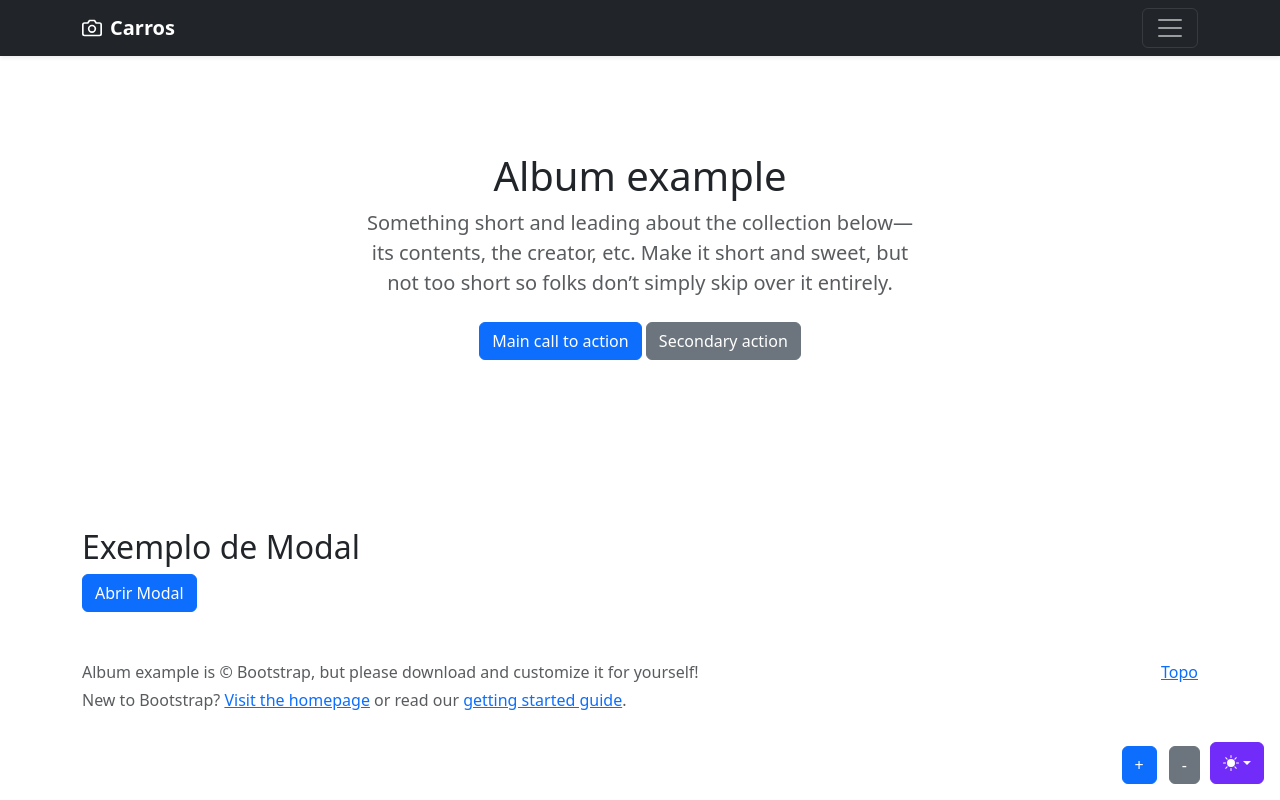
After one commit to osvaldolopes/django.com, a Django app: page /car_detail/18/ in a window 1280 px wide. The commit adds this page. Run offline with Django 5.2, Linux system fonts and the light colour scheme; data comes from the database, SQL or seed files in the repository; both versions use the stored data as it was after the commit; some libraries are stand-ins or nearby versions.

Commit message:
views detail

```diff
--- a/accounts/templates/register.html
+++ b/accounts/templates/register.html
@@ -18,7 +18,7 @@
                 {{ user_form.password2.errors }}
                 <label for="confirmPassword" class="form-label">Confirmação de Senha</label>
                 <input class="form-control" {{ user_form.password2 }}
-            </div>
+            </div></br>
             <button type="submit" class="btn btn-primary">Registrar</button>
         </form>
     </div>
--- a/app/templates/base.html
+++ b/app/templates/base.html
@@ -15,6 +15,14 @@
     <link href="https://cdn.jsdelivr.net/npm/bootstrap@5.3.0-alpha3/dist/css/bootstrap.min.css" rel="stylesheet" integrity="sha384-KK94CHFLLe+nY2dmCWGMq91rCGa5gtU4mk92HdvYe+M/SXH301p5ILy+dN9+nJOZ" crossorigin="anonymous">
 
     <style>
+      .me-5 {
+        margin-right: 5rem !important;
+      }
+
+      .text-content {
+        font-size: 16px;
+      }
+
       form{
         margin: 3rem;
       }
@@ -101,7 +109,7 @@
 
 
   </head>
-  <body>
+  <body class="text-content">
     <svg xmlns="http://www.w3.org/2000/svg" style="display: none;">
       <symbol id="check2" viewBox="0 0 16 16">
         <path d="M13.854 3.646a.5.5 0 0 1 0 .708l-7 7a.5.5 0 0 1-.708 0l-3.5-3.5a.5.5 0 1 1 .708-.708L6.5 10.293l6.646-6.647a.5.5 0 0 1 .708 0z"/>
@@ -118,8 +126,8 @@
       </symbol>
     </svg>
 
-    <!-- Inicio Toggle modo dark -->
-    <div class="dropdown position-fixed bottom-0 end-0 mb-3 me-3 bd-mode-toggle">
+    <!-- Inicio Toggle modo Tema -->
+    <div class="dropdown position-fixed bottom-0 end-0 mb-3 me-3 bd-mode-toggle text-content">
       <button class="btn btn-bd-primary py-2 dropdown-toggle d-flex align-items-center"
               id="bd-theme"
               type="button"
@@ -129,6 +137,7 @@
         <svg class="bi my-1 theme-icon-active" width="1em" height="1em"><use href="#circle-half"></use></svg>
         <span class="visually-hidden" id="bd-theme-text">Toggle theme</span>
       </button>
+
       <ul class="dropdown-menu dropdown-menu-end shadow" aria-labelledby="bd-theme-text">
         <li>
           <button type="button" class="dropdown-item d-flex align-items-center" data-bs-theme-value="light" aria-pressed="false">
@@ -152,23 +161,39 @@
           </button>
         </li>
       </ul>
+      <ul class="dropdown position-fixed bottom-0 end-0 mb-3 me-5 bd-mode-toggle">
+          <button class="btn btn-primary me-2" onclick="adjustFontSize(1)">+</button>
+          <button class="btn btn-secondary" onclick="adjustFontSize(-1)">-</button>
+      </ul>
     </div>
-    <!-- Fin Toggle modo dark -->
+    <!-- Fim Toggle modo Tema -->
 
 <header data-bs-theme="dark">
   <div class="collapse text-bg-dark" id="navbarHeader">
     <div class="container">
       <div class="row">
+
         <div class="col-sm-8 col-md-7 py-4">
-          <h4>Sobre</h4>
-          <p class="text-body-secondary">Add some information about the album below, the author, or any other background context. Make it a few sentences long so folks can pick up some informative tidbits. Then, link them off to some social networking sites or contact information.</p>
+          {% if user.is_authenticated %}
+            <h4>Olá, {{ user.username }}</h4>
+            <p class="text-body-secondary">Add some information about the album below, the author, or any other background context. Make it a few sentences long so folks can pick up some informative tidbits. Then, link them off to some social networking sites or contact information.</p>
+          {% endif %}
         </div>
         <div class="col-sm-4 offset-md-1 py-4">
           <h4>Sistema Django</h4>
           <ul class="list-unstyled">
-            <li><a href="{% url 'cars_list' %}" class="text-white">Carros</a></li>
-            <li><a href="{% url 'new_car' %}" class="text-white">Cadastro Carros</a></li>
-            <li><a href="#" class="text-white">Email me</a></li>
+            {% if user.is_authenticated %}
+              <li><a href="{% url 'new_car' %}" class="text-white">Cadastro Carros</a></li>
+            {% endif %}
+            {% if not user.is_authenticated %}
+              <li><a href="{% url 'register' %}" class="text-white">Cadastre-se</a></li>
+              <li><a href="{% url 'login' %}" class="text-white">Login</a></li>
+            {% endif %}
+            {% if user.is_authenticated %}
+              <li><a href="{% url 'logout' %}" class="text-white">Logout</a></li>
+            {% endif %}
+
+
           </ul>
         </div>
       </div>
@@ -176,14 +201,14 @@
   </div>
   <div class="navbar navbar-dark bg-dark shadow-sm">
     <div class="container">
-      <a href="#" class="navbar-brand d-flex align-items-center">
+      <a href="{% url 'cars_list' %}" class="navbar-brand d-flex align-items-center">
         <svg xmlns="http://www.w3.org/2000/svg" width="20" height="20" fill="none" stroke="currentColor" stroke-linecap="round" stroke-linejoin="round" stroke-width="2" aria-hidden="true" class="me-2" viewBox="0 0 24 24"><path d="M23 19a2 2 0 0 1-2 2H3a2 2 0 0 1-2-2V8a2 2 0 0 1 2-2h4l2-3h6l2 3h4a2 2 0 0 1 2 2z"/><circle cx="12" cy="13" r="4"/></svg>
-        <strong>Album</strong>
+        <strong>Carros</strong>
       </a>
       <button class="navbar-toggler" type="button" data-bs-toggle="collapse" data-bs-target="#navbarHeader" aria-controls="navbarHeader" aria-expanded="false" aria-label="Toggle navigation">
         <span class="navbar-toggler-icon"></span>
       </button>
-    </div>
+       </div>
   </div>
 </header>
 
@@ -220,6 +245,14 @@
 
    <script src="theme.js"></script>
    <script>
+   /* FUNÇÃO TAMANHO DA FONTE */
+
+    function adjustFontSize(change) {
+      const textContent = document.querySelector('.text-content');
+      const currentFontSize = parseInt(window.getComputedStyle(textContent).fontSize);
+      textContent.style.fontSize = (currentFontSize + change) + 'px';
+    }
+
     /*!
      * Color mode toggler for Bootstrap's docs (https://getbootstrap.com/)
      * Copyright 2011-2023 The Bootstrap Authors
--- a/app/urls.py
+++ b/app/urls.py
@@ -19,14 +19,18 @@ from django.contrib import admin
 from django.urls import path
 from django.conf import settings
 from django.conf.urls.static import static
-from cars.views import cars_view, new_car_view
-from accounts.views import register_view
+from cars.views import CarsView, NewCarView, CarDetailView
+from accounts.views import register_view, login_view, logout_view
 
 urlpatterns = [
     path('admin/', admin.site.urls),
     path('register/', register_view, name='register'),
-    path('cars/', cars_view, name='cars_list'),
-    path('new_car/', new_car_view, name='new_car')
+    path('login/', login_view, name='login'),
+    path('logout/', logout_view, name='logout'),
+    path('cars/', CarsView.as_view(), name='cars_list'),
+    path('new_car/', NewCarView.as_view(), name='new_car'),
+    path('car_detail/<int:pk>/', CarDetailView.as_view(), name='car_detail'),
+    path('car_detail/', CarDetailView.as_view(), name='car_detail'),
 ]
 urlpatterns += static(settings.STATIC_URL, document_root=settings.STATIC_URL)
 urlpatterns += static(settings.MEDIA_URL, document_root=settings.MEDIA_ROOT)
--- /dev/null
+++ b/cars/templates/car_detail.html
@@ -0,0 +1,28 @@
+{% extends "base.html" %}
+{% block content %}
+<div class="container mt-5">
+    <h2>Exemplo de Modal</h2>
+    <button type="button" class="btn btn-primary" data-bs-toggle="modal" data-bs-target="#exampleModal">
+        Abrir Modal
+    </button>
+</div>
+
+<!-- Modal -->
+<div class="modal fade" id="exampleModal" tabindex="-1" aria-labelledby="exampleModalLabel" aria-hidden="true">
+    <div class="modal-dialog">
+        <div class="modal-content">
+            <div class="modal-header">
+                <h5 class="modal-title" id="exampleModalLabel">Título do Modal</h5>
+                <button type="button" class="btn-close" data-bs-dismiss="modal" aria-label="Close"></button>
+            </div>
+            <div class="modal-body">
+                <img src="{{ object.photo.url }}" class="img-fluid mb-3" alt="Descrição da imagem">
+                <p>Esta é a descrição da imagem exibida no modal. Você pode colocar qualquer texto aqui para descrever a imagem ou fornecer informações adicionais.</p>
+            </div>
+            <div class="modal-footer">
+                <button type="button" class="btn btn-secondary" data-bs-dismiss="modal">Fechar</button>
+            </div>
+        </div>
+    </div>
+</div>
+{% endblock content %}
--- a/cars/views.py
+++ b/cars/views.py
@@ -1,30 +1,81 @@
-from django.shortcuts import render, redirect
 from cars.models import Car
 from cars.forms import CarModelForm
+from django.views.generic import ListView, CreateView, DetailView
+# from django.shortcuts import render, redirect
+# from django.views import View
+
+
 
 # Create your views here.
 
-def cars_view(request):
-    # FILTRANDO POR ITEM (BRAND, MODEL) DA TABELA CARS
-    # cars = Car.objects.filter(brand='1')
-    # cars = Car.objects.filter(brand__name='Fiat')
-    # cars = Car.objects.filter(model__contains='camaro')
-    # cars = Car.objects.filter(model__icontains='camaro')
-    # cars = Car.objects.all()
-    # cars = Car.objects.all().order_by('-model')
+# FUNCTION BASED VIEWS
+# def cars_view(request):
+#     # FILTRANDO POR ITEM (BRAND, MODEL) DA TABELA CARS
+#     # cars = Car.objects.filter(brand='1')
+#     # cars = Car.objects.filter(brand__name='Fiat')
+#     # cars = Car.objects.filter(model__contains='camaro')
+#     # cars = Car.objects.filter(model__icontains='camaro')
+#     # cars = Car.objects.all()
+#     # cars = Car.objects.all().order_by('-model')
 
-    cars = Car.objects.all().order_by('model')
-    search = request.GET.get('search')
-    if search:
-        cars = cars.filter(model__icontains=search).order_by('model')
-    return render(request, 'cars.html', {'cars': cars})
+#     cars = Car.objects.all().order_by('model')
+#     search = request.GET.get('search')
+#     if search:
+#         cars = cars.filter(model__icontains=search).order_by('model')
+#     return render(request, 'cars.html', {'cars': cars})
 
-def new_car_view(request):
-    if request.method == 'POST':
-        new_car_form = CarModelForm(request.POST, request.FILES)
-        if new_car_form.is_valid():
-            new_car_form.save()
-            return redirect ('cars_list')
-    else:
-        new_car_form = CarModelForm()
-    return render(request, 'new_car.html', {'new_car_form': new_car_form})
+# CLASS BASED VIEWS
+# class CarsView(View):
+#     def get(self, request):
+#         cars = Car.objects.all().order_by('model')
+#         search = request.GET.get('search')
+#         if search:
+#             cars = cars.filter(model__icontains=search).order_by('model')
+#         return render(request, 'cars.html', {'cars': cars})
+
+class CarsView(ListView):
+    model = Car
+    template_name = 'cars.html'
+    context_object_name = 'cars'
+
+    def get_queryset(self):
+        cars = super().get_queryset().order_by('model')
+        search = self.request.GET.get('search')
+        if search:
+            cars = cars.filter(model__icontains=search)
+        return cars
+
+############################################################################################################################################################
+
+# FUNCTION BASED VIEWS
+# def new_car_view(request):
+#     if request.method == 'POST':
+#         new_car_form = CarModelForm(request.POST, request.FILES)
+#         if new_car_form.is_valid():
+#             new_car_form.save()
+#             return redirect ('cars_list')
+#     else:
+#         new_car_form = CarModelForm()
+#     return render(request, 'new_car.html', {'new_car_form': new_car_form})
+
+# CLASS BASED VIEWS
+# class NewCarView(View):
+#     def get(self, request):
+#         new_car_form = CarModelForm()
+#         return render(request, 'new_car.html', {'new_car_form': new_car_form})
+#     def post(self, request):
+#         new_car_form = CarModelForm(request.POST, request.FILES)
+#         if new_car_form.is_valid():
+#             new_car_form.save()
+#             return redirect ('cars_list')
+#         return render(request, 'new_car.html', {'new_car_form': new_car_form})
+
+class NewCarView(CreateView):
+    model = Car
+    form_class = CarModelForm
+    template_name = 'new_car.html'
+    success_url = '/cars/'
+
+class CarDetailView(DetailView):
+    model = Car
+    template_name = 'car_detail.html'
```
Also changed, not shown: accounts/templates/login.html (added, +21 -0 lines), accounts/views.py (+21 -2 lines), cars/templates/cars.html (+19 -2 lines), cars/templates/new_car.html (+37 -5 lines), cars/templates/size.html (added, +35 -0 lines), db.sqlite3, media/cars/7_banners_14500.jpg (added), media/cars/Banner-2-Site-LS-Guarato.jpg (added), media/cars/Banner-2-Site-LS-Guarato_uA0EPBT.jpg (added), media/cars/banner-açougue.jpg (added), 1 other file.
